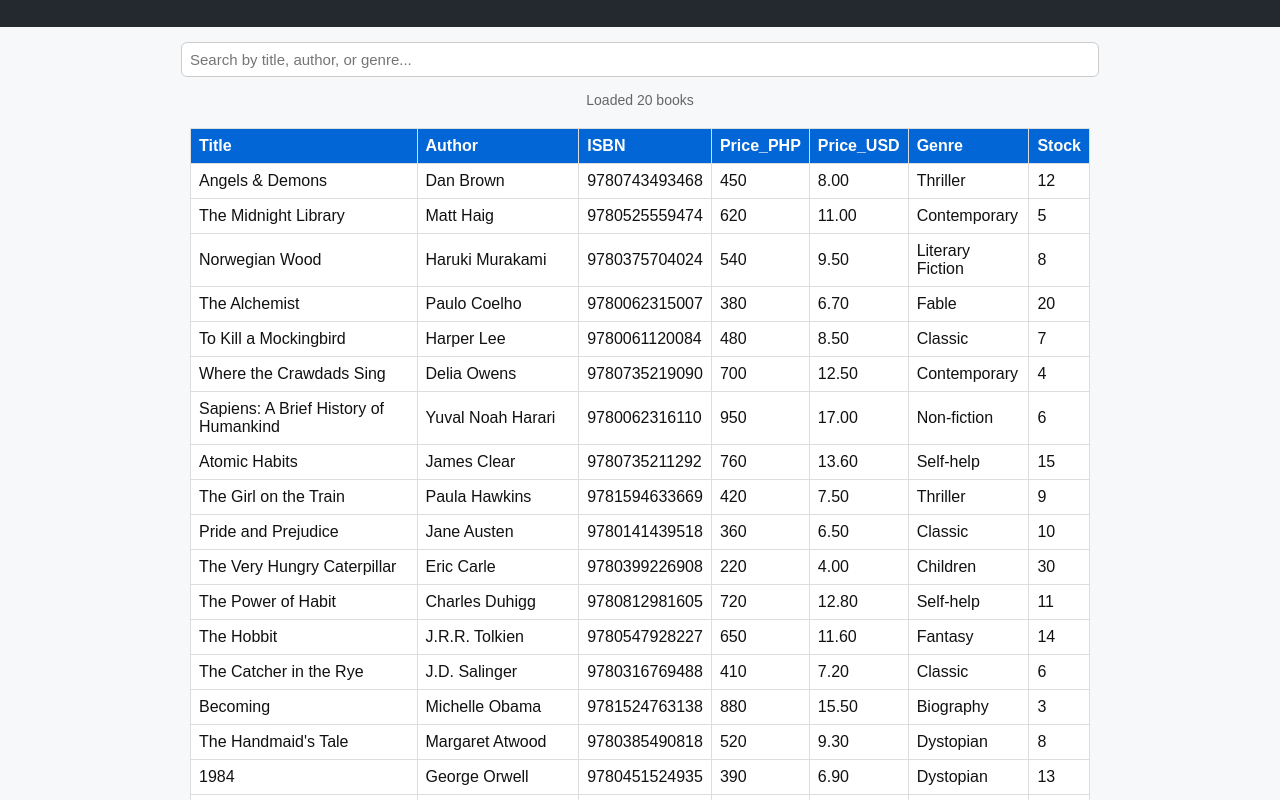
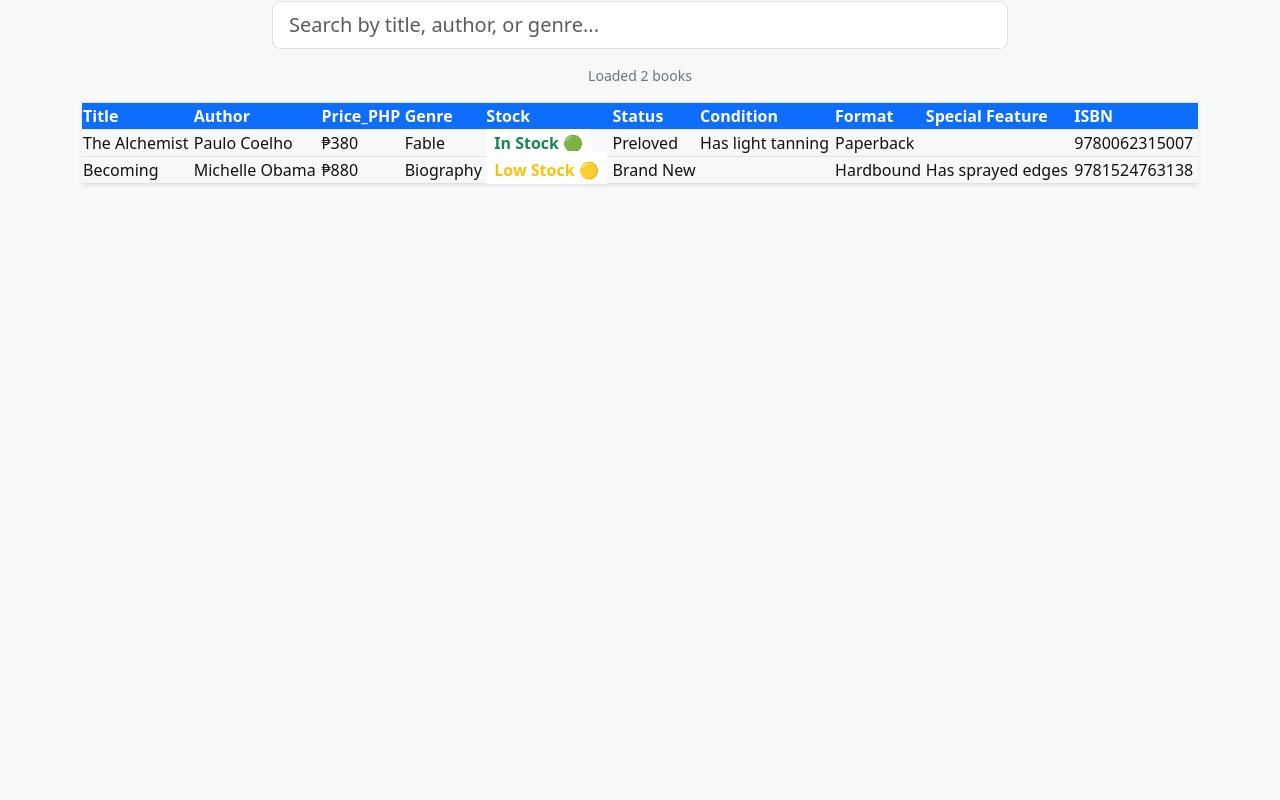
Before and after one commit to readingowlbookstore/book-list, a plain HTML site: page index.html in a window 1280 px wide. Shown: the part 65-865 px from the top of the page. After the commit the page ends 800 px from the top, so only its background shows below. Drawn offline with nearby package versions, Linux system fonts and the light colour scheme.

Commit message:
modify csv

```diff
--- a/book-list.csv
+++ b/book-list.csv
@@ -1,21 +1,3 @@
-Title,Author,ISBN,Price_PHP,Price_USD,Genre,Stock
-Angels & Demons,Dan Brown,9780743493468,450,8.00,Thriller,12
-The Midnight Library,Matt Haig,9780525559474,620,11.00,Contemporary,5
-Norwegian Wood,Haruki Murakami,9780375704024,540,9.50,Literary Fiction,8
-The Alchemist,Paulo Coelho,9780062315007,380,6.70,Fable,20
-To Kill a Mockingbird,Harper Lee,9780061120084,480,8.50,Classic,7
-Where the Crawdads Sing,Delia Owens,9780735219090,700,12.50,Contemporary,4
-Sapiens: A Brief History of Humankind,Yuval Noah Harari,9780062316110,950,17.00,Non-fiction,6
-Atomic Habits,James Clear,9780735211292,760,13.60,Self-help,15
-The Girl on the Train,Paula Hawkins,9781594633669,420,7.50,Thriller,9
-Pride and Prejudice,Jane Austen,9780141439518,360,6.50,Classic,10
-The Very Hungry Caterpillar,Eric Carle,9780399226908,220,4.00,Children,30
-The Power of Habit,Charles Duhigg,9780812981605,720,12.80,Self-help,11
-The Hobbit,J.R.R. Tolkien,9780547928227,650,11.60,Fantasy,14
-The Catcher in the Rye,J.D. Salinger,9780316769488,410,7.20,Classic,6
-Becoming,Michelle Obama,9781524763138,880,15.50,Biography,3
-The Handmaid's Tale,Margaret Atwood,9780385490818,520,9.30,Dystopian,8
-1984,George Orwell,9780451524935,390,6.90,Dystopian,13
-Harry Potter and the Sorcerer's Stone,J.K. Rowling,9780590353427,580,10.50,Fantasy,25
-The Subtle Art of Not Giving a F*ck,Mark Manson,9780062457714,640,11.70,Self-help,9
-The Little Prince,Antoine de Saint-Exupéry,9780156012195,300,5.50,Children,18
+Title,Author,Price_PHP,Genre,Stock,Status,Condition,Format,Special Feature,ISBN
+The Alchemist,Paulo Coelho,380,Fable,20,Preloved,Has light tanning,Paperback,,9780062315007
+Becoming,Michelle Obama,880,Biography,3,Brand New,,Hardbound,Has sprayed edges,9781524763138
--- a/index.html
+++ b/index.html
@@ -1,90 +1,51 @@
 <!doctype html>
 <html lang="en">
+
 <head>
   <meta charset="utf-8">
   <meta name="viewport" content="width=device-width, initial-scale=1">
   <title>Reading Owl Book Store</title>
-  <style>
-    body { font-family: Arial, sans-serif; margin: 0; background: #f6f8fa; color: #111; }
-    header { background: #24292f; color: white; padding: 12px 16px; }
-    table { width: 100%; border-collapse: collapse; margin: 20px auto; max-width: 900px; background: white; }
-    th, td { border: 1px solid #ddd; padding: 8px; text-align: left; }
-    th { background: #0366d6; color: white; position: sticky; top: 0; }
-    #status { text-align: center; margin-top: 12px; font-size: 14px; color: #666; }
-    #searchInput {
-      display: block;
-      margin: 15px auto;
-      padding: 8px;
-      width: 90%;
-      max-width: 900px;
-      font-size: 15px;
-      border: 1px solid #ccc;
-      border-radius: 6px;
-    }
-  </style>
+
+  <!-- Bootstrap CSS -->
+  <link href="https://cdn.jsdelivr.net/npm/bootstrap@5.3.3/dist/css/bootstrap.min.css" rel="stylesheet">
+
+  <!-- Custom CSS -->
+  <link rel="stylesheet" href="styles.css">
 </head>
+
 <body>
-  <header><h2>Reading Owl Book Store - Book List</h2></header>
-  <input type="text" id="searchInput" placeholder="Search by title, author, or genre...">
+  <!-- Header -->
+  <nav class="navbar navbar-dark bg-dark mb-3">
+    <div class="container-fluid">
+      <span class="navbar-brand mb-0 h4">📚 Reading Owl Book Store - Book List</span>
+    </div>
+  </nav>
 
-  <div id="status">Loading CSV data...</div>
-  <table id="csvTable"></table>
+  <div class="container">
+    <!-- Search Input -->
+    <div class="row mb-3">
+      <div class="col-md-8 mx-auto">
+        <input type="text" id="searchInput" class="form-control form-control-lg"
+          placeholder="Search by title, author, or genre...">
+      </div>
+    </div>
 
-  <script>
-    let allRows = [];
-    async function loadCSV() {
-      try {
-        const response = await fetch('https://readingowlbookstore.github.io/book-list/book-list.csv');
-        if (!response.ok) throw new Error('Failed to load CSV');
-        const text = await response.text();
-        const rows = text.trim().split(/\r?\n/).map(line => line.split(','));
-        allRows = rows;
-        renderTable(rows);
-        document.getElementById('status').textContent = `Loaded ${rows.length - 1} books`;
-      } catch (err) {
-        document.getElementById('status').textContent = 'Error loading CSV: ' + err.message;
-      }
-    }
+    <!-- Status -->
+    <div id="status" class="text-center text-secondary mb-3 small">
+      Loading CSV data...
+    </div>
 
-    function renderTable(rows) {
-      const table = document.getElementById('csvTable');
-      table.innerHTML = '';
+    <!-- Table -->
+    <div class="table-responsive shadow-sm">
+      <table id="csvTable" class="table table-striped table-bordered align-middle mb-0"></table>
+    </div>
+  </div>
 
-      // Header
-      const headerRow = document.createElement('tr');
-      rows[0].forEach(h => {
-        const th = document.createElement('th');
-        th.textContent = h;
-        headerRow.appendChild(th);
-      });
-      table.appendChild(headerRow);
+  <!-- Custom JS -->
+  <script src="script.js"></script>
 
-      // Data rows
-      rows.slice(1).forEach(r => {
-        const tr = document.createElement('tr');
-        r.forEach(c => {
-          const td = document.createElement('td');
-          td.textContent = c;
-          tr.appendChild(td);
-        });
-        table.appendChild(tr);
-      });
-    }
+  <!-- Bootstrap JS -->
+  <script src="https://cdn.jsdelivr.net/npm/bootstrap@5.3.3/dist/js/bootstrap.bundle.min.js"></script>
+</body>
 
-    document.getElementById('searchInput').addEventListener('input', e => {
-      const query = e.target.value.toLowerCase();
-      if (!allRows.length) return;
-
-      const filtered = [allRows[0], ...allRows.slice(1).filter(r =>
-        r.some(cell => cell.toLowerCase().includes(query))
-      )];
-
-      renderTable(filtered);
-      document.getElementById('status').textContent =
-        `Showing ${filtered.length - 1} of ${allRows.length - 1} books`;
-    });
-
-    loadCSV();
-  </script>
-</body>
 </html>
--- /dev/null
+++ b/script.js
@@ -0,0 +1,86 @@
+let allRows = [];
+
+async function loadCSV() {
+  try {
+    const response = await fetch('book-list.csv');
+    if (!response.ok) throw new Error('Failed to load CSV');
+    const text = await response.text();
+    const rows = text.trim().split(/\r?\n/).map(line => line.split(','));
+    allRows = rows;
+    renderTable(rows);
+    document.getElementById('status').textContent = `Loaded ${rows.length - 1} books`;
+  } catch (err) {
+    document.getElementById('status').textContent = 'Error loading CSV: ' + err.message;
+  }
+}
+
+function renderTable(rows) {
+  const table = document.getElementById('csvTable');
+  table.innerHTML = '';
+
+  // Define column visibility per device
+  const visibleColumns = {
+    0: '', // Title (always visible)
+    1: '', // Author (always visible)
+    2: '', // Price_PHP (always visible)
+    3: 'd-none d-md-table-cell', // Genre (hide on mobile)
+    4: 'd-none d-md-table-cell', // Stock (hide on mobile)
+    5: 'd-none d-md-table-cell', // Condition (hide on mobile)
+    6: 'd-none d-md-table-cell'  // ISBN (hide on mobile)
+  };
+
+  // Header
+  const headerRow = document.createElement('tr');
+  rows[0].forEach((h, i) => {
+    const th = document.createElement('th');
+    th.textContent = h;
+    th.classList.add('bg-primary', 'text-white');
+    if (visibleColumns[i]) th.classList.add(...visibleColumns[i].split(' '));
+    headerRow.appendChild(th);
+  });
+  table.appendChild(headerRow);
+
+  // Data rows
+  rows.slice(1).forEach(r => {
+    const tr = document.createElement('tr');
+    r.forEach((c, i) => {
+      const td = document.createElement('td');
+
+      // Format specific columns
+      if (rows[0][i] === 'Price_PHP') {
+        td.textContent = `₱${c}`;
+      } else if (rows[0][i] === 'Stock') {
+        const stockIndex = rows[0].indexOf('Stock');
+        const stockValue = Number(r[stockIndex]) || 0;
+        if (stockValue <= 0) {
+          td.innerHTML = '<span class="text-danger fw-semibold">Out of Stock 🔴</span>';
+        } else if (stockValue < 10) {
+          td.innerHTML = '<span class="text-warning fw-semibold">Low Stock 🟡</span>';
+        } else {
+          td.innerHTML = '<span class="text-success fw-semibold">In Stock 🟢</span>';
+        }
+      } else {
+        td.textContent = c;
+      }
+
+      if (visibleColumns[i]) td.classList.add(...visibleColumns[i].split(' '));
+      tr.appendChild(td);
+    });
+    table.appendChild(tr);
+  });
+}
+
+document.getElementById('searchInput').addEventListener('input', e => {
+  const query = e.target.value.toLowerCase();
+  if (!allRows.length) return;
+
+  const filtered = [allRows[0], ...allRows.slice(1).filter(r =>
+    r.some(cell => cell.toLowerCase().includes(query))
+  )];
+
+  renderTable(filtered);
+  document.getElementById('status').textContent =
+    `Showing ${filtered.length - 1} of ${allRows.length - 1} books`;
+});
+
+loadCSV();
--- /dev/null
+++ b/styles.css
@@ -0,0 +1,20 @@
+body {
+    background-color: #f6f8fa;
+    color: #111;
+}
+
+th {
+    position: sticky;
+    top: 0;
+    z-index: 2;
+}
+
+/* Responsive table adjustments */
+@media (max-width: 767px) {
+
+    table td,
+    table th {
+        font-size: 14px;
+        padding: 6px;
+    }
+}
```
